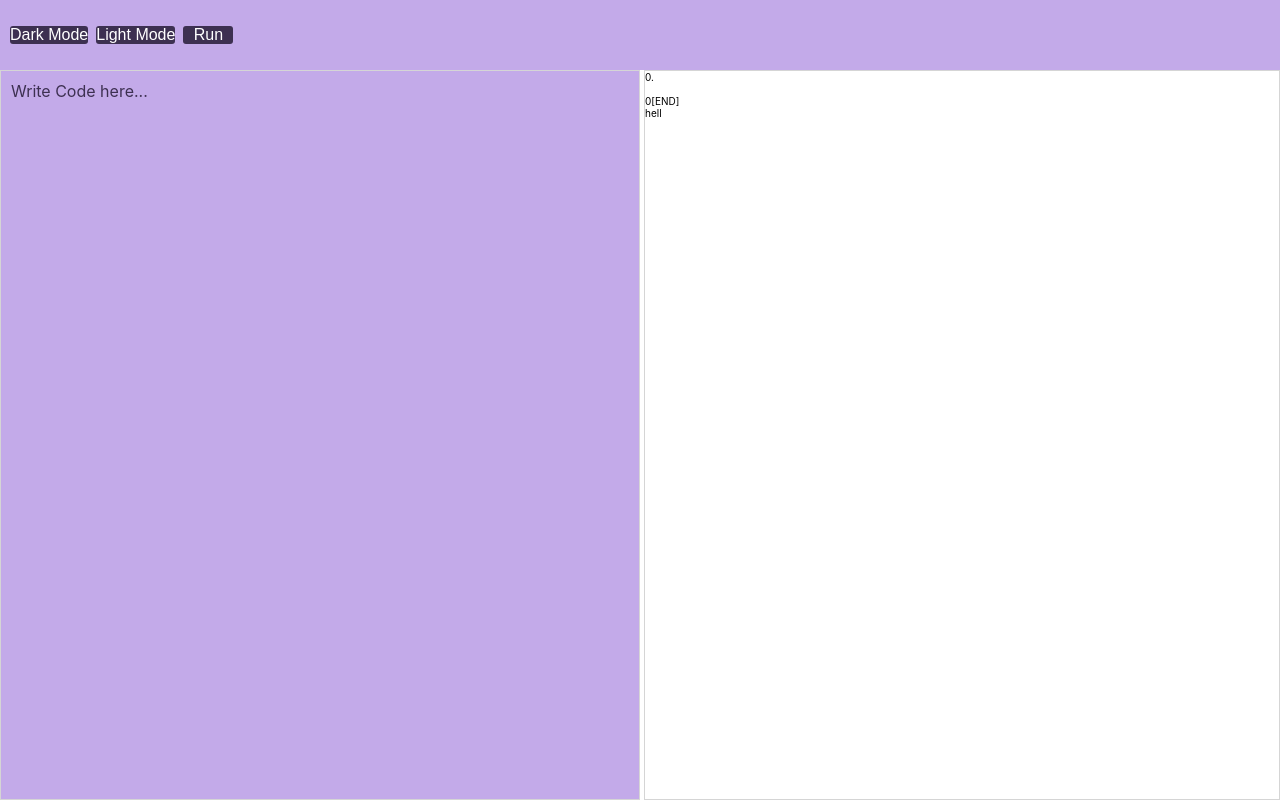
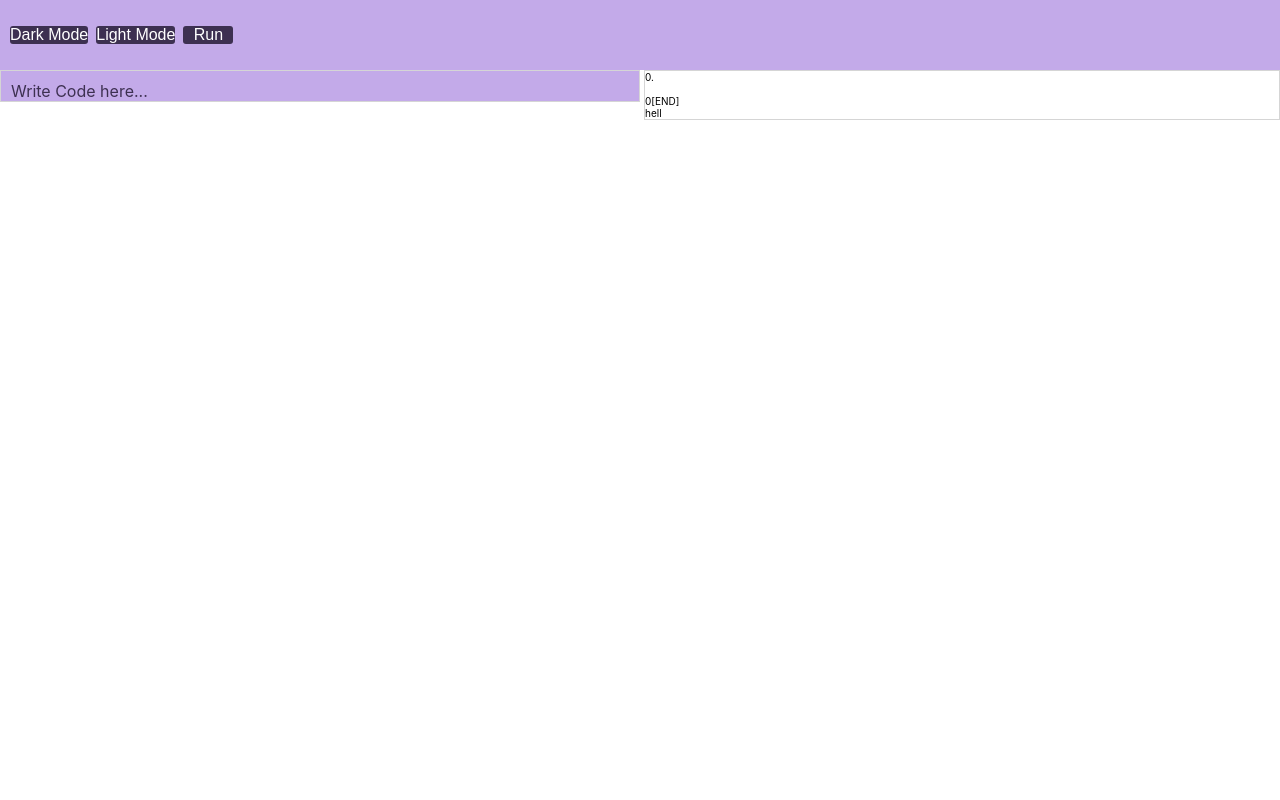
Before and after one commit to joverandout/Web-Based-Hale-Interpreter, a React (Create React App) app: page / in a window 1280 px wide. Built offline with nearby package versions, Linux system fonts and the light colour scheme; no server answers.

Commit message:
trying to reorder pag

```diff
--- a/src/App.css
+++ b/src/App.css
@@ -52,15 +52,20 @@ html {
 
 .container {
   position: absolute;
-  bottom: 0;
+  bottom: 10;
   top: 7rem;
   width: 100%;
   display: flex;
 }
 
-.left,
-.right {
+.left{
   height: 100%;
+  width: 50%;
+  border: 1px solid #d5d5d5
+}
+
+.right{
+  height: 50%;
   width: 50%;
   border: 1px solid #d5d5d5
 }
```
Also changed, not shown: 2 other files (tests, documents, lock files or other folders).
